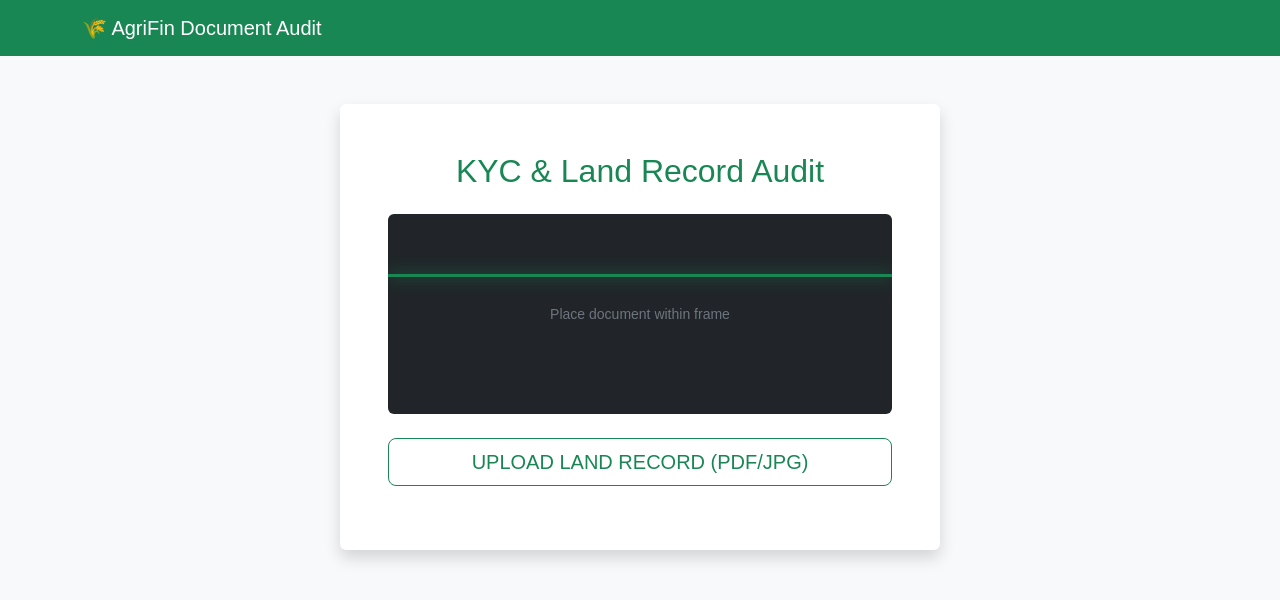
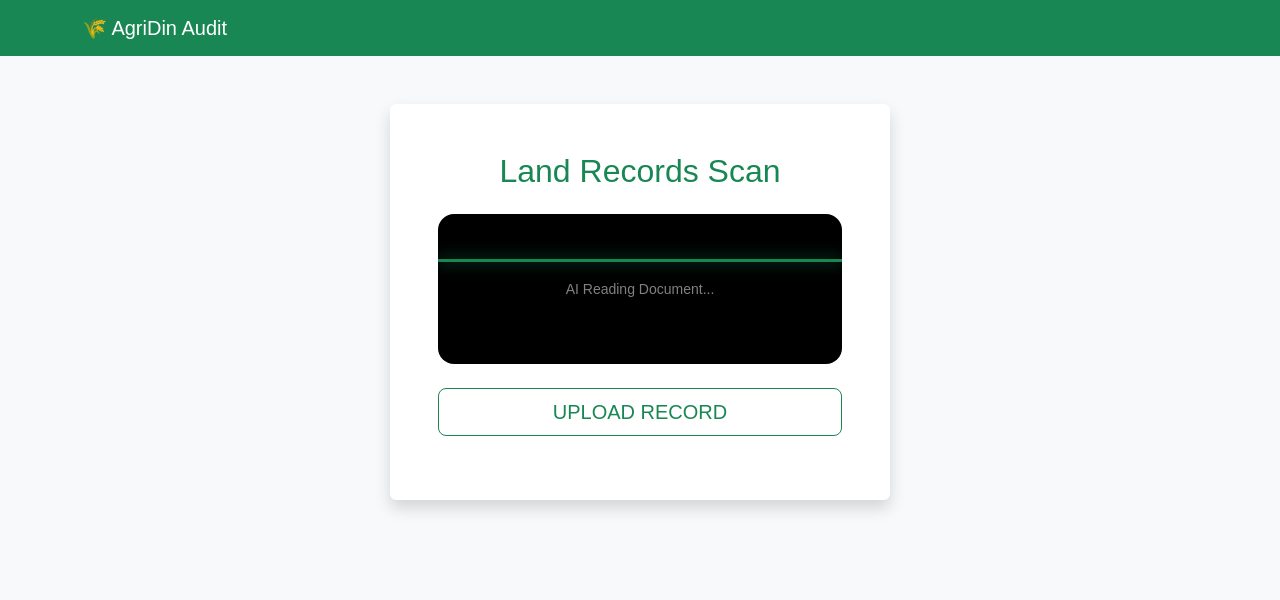
Before and after one commit to TM1476/AgriFin, a Flask app: page /audit in a window 1280 px wide. Shown: the top 600 px of the page. Run offline with Flask 3, Linux system fonts and the light colour scheme.

Commit message:
Update audit.html

```diff
--- a/templates/audit.html
+++ b/templates/audit.html
@@ -1,32 +1,26 @@
 <!DOCTYPE html>
 <html>
 <head>
-    <title>Audit | AgriFin AI</title>
+    <title>Audit - AgriFin AI</title>
     <link rel="stylesheet" href="https://cdn.jsdelivr.net/npm/bootstrap@5.3.2/dist/css/bootstrap.min.css">
     <link rel="stylesheet" href="{{ url_for('static', filename='css/style.css') }}">
 </head>
 <body class="bg-light">
     <nav class="navbar navbar-dark bg-success mb-5">
-        <div class="container"><a class="navbar-brand" href="/">🌾 AgriFin Document Audit</a></div>
+        <div class="container"><a class="navbar-brand" href="/">🌾 AgriDin Audit</a></div>
     </nav>
-
     <div class="container text-center">
-        <div class="card shadow border-0 p-5 mx-auto" style="max-width: 600px;">
-            <h2 class="text-success mb-4">KYC & Land Record Audit</h2>
-
-            <div class="scan-area mb-4 position-relative overflow-hidden bg-dark rounded" style="height: 200px;">
+        <div class="card shadow p-5 mx-auto" style="max-width: 500px;">
+            <h2 class="text-success mb-4">Land Records Scan</h2>
+            <div class="scan-area mb-4">
                 <div class="scan-line"></div>
-                <div class="d-flex align-items-center justify-content-center h-100 text-secondary">
-                    <small>Place document within frame</small>
-                </div>
+                <div class="d-flex align-items-center justify-content-center h-100 text-white-50"><small>AI Reading Document...</small></div>
             </div>
-
-            <label class="btn btn-outline-success btn-lg w-100 mb-3 cursor-pointer">
-                UPLOAD LAND RECORD (PDF/JPG)
+            <label class="btn btn-outline-success btn-lg w-100 mb-3" style="cursor: pointer;">
+                UPLOAD RECORD
                 <input type="file" class="d-none" onchange="document.getElementById('nxt').classList.remove('d-none')">
             </label>
-
-            <a href="/analysis" id="nxt" class="btn btn-success btn-lg w-100 d-none">RUN NEURAL ANALYSIS</a>
+            <a href="/analysis" id="nxt" class="btn btn-success btn-lg w-100 d-none">RUN CREDIT ANALYSIS</a>
         </div>
     </div>
 </body>
```
